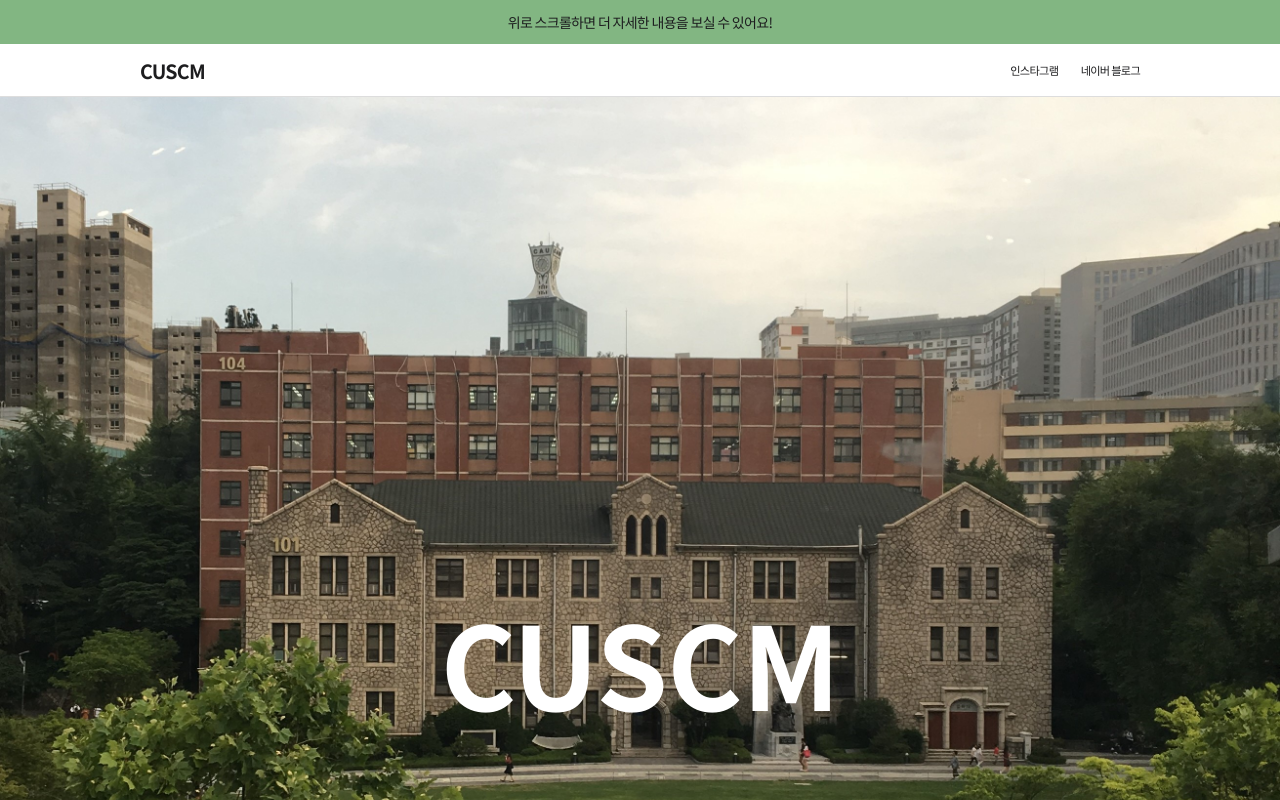
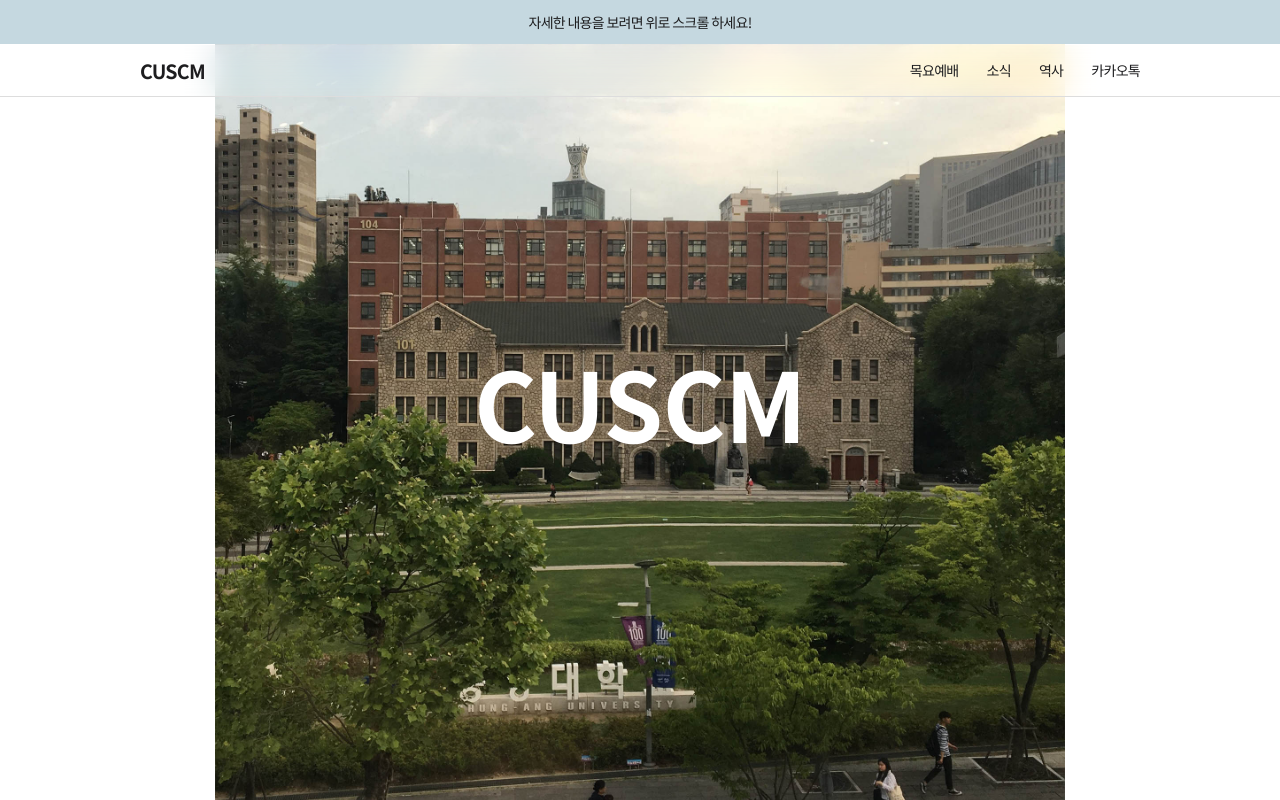
Before and after one commit to sage-cau/website-cuscm, a plain HTML site: page index.html in a window 1280 px wide. Shown: the top 800 px of the page. Drawn offline with Linux system fonts and the light colour scheme.

Commit message:
처음 부분 애니메이션

```diff
--- a/css/main.css
+++ b/css/main.css
@@ -40,8 +40,14 @@
 	width: 100%;
 	height: var(--global-nav-height);
 	padding: 0 1rem;
-	background: rgb(130, 182, 130);
+	background: rgb(197, 216, 224);
 }
+
+/* .global-nav a{
+	color: white;
+} */
+
+
 .local-nav {
 	position: absolute;
 	top: calc(var(--global-nav-height) + 1px);
@@ -51,16 +57,18 @@
 	height: var(--local-nav-height);
 	padding: 0 1rem;
 	border-bottom: 1px solid #ddd;
-}
-.local-nav-sticky .local-nav {
-	position: fixed;
-	top: 0;
+
 	background: rgba(255, 255, 255, 0.1);
 	/* for iPhone */
 	-webkit-backdrop-filter: saturate(180%) blur(15px);
 	-moz-backdrop-filter: saturate(180%) blur(15px);
 	-o-backdrop-filter: saturate(180%) blur(15px);
 	backdrop-filter: saturate(180%) blur(15px);
+}
+.local-nav-sticky .local-nav {
+	position: fixed;
+	top: 0;
+
 }
 .global-nav-links,
 .local-nav-links {
@@ -74,7 +82,7 @@
 	/* justify-content: space-between; */
 	justify-content: center;
 }
-.local-nav-links .club-name {
+.local-nav-links .home {
 	margin-right: auto;
 	font-size: 1.4rem;
 	font-weight: bold;
@@ -82,33 +90,62 @@
 .local-nav-links a {
 	font-size: 0.8rem;
 }
-.local-nav-links a:not(.club-name) {
+.local-nav-links a:not(.home) {
 	margin-left: 2em;
 }
 .scroll-section {
 	position: relative;
-	padding: 10vh 0;
+	padding: 20vh 0 5vh;
 }
-
-/* 인터렉티브 적용 전 임시 padding */
 #scroll-section-0 {
-	padding-top: 40vw;
-	padding-bottom: 60vw;
+	padding-top: 53vh;
+	padding-bottom: 500vh;
 }
 
 #scroll-section-0 h1 {
 	position: relative;
-	top: 10vh;
+	top: -10vh;
 	z-index: 5;
 	font-size: 4rem;
 	text-align: center;
 	color: #fff;
+	opacity: 1;
 }
+
+.sticky-elem {
+	/* display: none; */
+	position: fixed;
+	left: 0;
+	width: 100%;
+}
+
 .sticky-elem-canvas {
+	/* position: absolute; */
+	top: 0;
+	/* top: calc(var(--global-nav-height) + var(--local-nav-height)); */
+	height: 100%;
+}
+
+.sticky-elem-canvas canvas {
 	position: absolute;
-	/* top: 0; */
-	top: calc(var(--global-nav-height) + var(--local-nav-height));
-	height: 100%;
+	top: 50%;
+	left: 50%;
+}
+.main-message {
+	display: flex;
+	align-items: center;
+	justify-content: center;
+	top: 41vh;
+	margin: 5px 0;
+	height: 3em;
+	font-size: 1.8rem;
+	color: white;
+	/* opacity: 0; */
+}
+.main-message p {
+	font-weight: bold;
+	text-align: center;
+	line-height: 1.2;
 }
 
 .chapel-img, .bc-img, .prayer-img {
@@ -262,11 +299,15 @@
 } */
 
 @media (min-width: 1024px) {
+	.local-nav-links a {
+		font-size: 1rem;
+	}
+
 	#scroll-section-0 h1 {
-		font-size: 9vw;
+		font-size: 7.5vw;
 	}
 	.main-message {
-		font-size: 4vw;
+		font-size: 3vw;
 	}
 	#scroll-section-1 h1,
 	#scroll-section-2 h1,
--- a/index.html
+++ b/index.html
@@ -24,15 +24,19 @@
 				<a href="#" class="global-nav-item">연혁</a>
 				<a href="#" class="global-nav-item">이주의 포스터</a>
 				<a href="#" class="global-nav-item">카드뉴스 시리즈</a> -->
-				<a href="#" class="global-nav-item">위로 스크롤하면 더 자세한 내용을 보실 수 있어요!</a>
+				<a href="#" class="global-nav-item">자세한 내용을 보려면 위로 스크롤 하세요!</a>
 			</div>
 		</nav>
 		<nav class="local-nav">
 			<div class="local-nav-links">
-				<a href="#" class="club-name">CUSCM</a>
-				<!-- <a href="#">온라인 목요예배 소개</a> -->
-				<a href="https://www.instagram.com/cuscm_seoul/">인스타그램</a>
+				<a href="#" class="home">CUSCM</a>
+				<!-- <a href="https://www.instagram.com/cuscm_seoul/">인스타그램</a>
 				<a href="https://blog.naver.com/cuscmer">네이버 블로그</a>
+				<a href="https://pf.kakao.com/_XrUEK">카카오톡</a> -->
+				<a href="">목요예배</a>
+				<a href="">소식</a>
+				<a href="history.html">역사</a>
+				<a href="https://pf.kakao.com/_XrUEK">카카오톡</a>
 			</div>
 		</nav>
 
@@ -40,13 +44,13 @@
 		<section class="scroll-section" id="scroll-section-0">
 			<h1>CUSCM</h1>
 			<div class="sticky-elem sticky-elem-canvas">
-				<img class="image1" src="images/front-view.jpg" alt="front-view">
-				<!-- <canvas id="video-canvas-0" width="1920" height="1080"></canvas> -->
+				<!-- <img class="canvas-0" src="images/front-view.jpg" alt="front-view"> -->
+				<canvas id="canvas-0" width="1920" height="1920"></canvas>
 			</div>
-			<!--<div class="sticky-elem main-message a">
+			<div class="sticky-elem main-message a">
 				<p>중앙대학교에서<br>1948년부터 이어져 온 동아리</p>
 			</div>
-			<div class="sticky-elem main-message b">
+			<!--<div class="sticky-elem main-message b">
 				<p>70여년 동안 계속된<br>후배들과 캠퍼스를 위한 기도</p>
 			</div>
 			<div class="sticky-elem main-message c">
@@ -99,12 +103,10 @@
 			<h1>Bible College</h1>
 			<div class="desc-container">
 				<p class="description">
-					목요예배는 하나님을 만나고 경험하는 시간이라면, Bible
-					College(BC)는 하나님에 대해 더 알아가고 대화를 나누는
+					우리는 하나님의 말씀에 영혼을 구원하는 능력이 있음을 믿습니다. Bible
+					College (BC)는 하나님에 대해 더 알아가고 대화를 나누는
 					시간입니다. 학년에 따라 다양한 반이 있으며, 중앙대
-					동문 목사님과 강사님께서 강의를 진행해주십니다. 졸업하는
-					선배들이 대학생활 중 가장 그리운 순간으로 꼽는 시간이기도
-					합니다.<br><br>
+					동문 목사님과 강사님께서 강의를 진행해주십니다. <br><br>
 					<strong>매주 화요일 6시, zoom으로 진행됩니다.</strong>
 				</p>
 
@@ -114,13 +116,14 @@
 			<div>
 				<img class="prayer-img" src="images/zoom_prayer.png" alt="zoom_prayer">
 			</div>
-			<h3>하루의 시작을 하나님과 함께</h3>
+			<h3>어떤 일도 기도보다 앞서지 않게</h3>
 			<h1>아침 기도회</h1>
 			<div class="desc-container">
 				<p class="description">
 					매일 아침 말씀과 기도로 하루를 시작할 수 있는 시간
 					입니다. 묵상(10분)-설교(20분)-개인기도(자유)의 순서로
-					진행되고, 설교는 생명의 삶(두란노) 본문으로 진행되고 있습니다.<br><br>
+					진행되고, 설교는 생명의 삶(두란노) 본문으로 진행되고 있습니다.
+					기도할 때 성령께서 능력으로 여러분과 함께하실 것입니다.<br><br>
 					<strong>월요일~금요일 오전 8시, zoom으로 진행됩니다.</strong>
 				</p>
 			</div>
@@ -165,6 +168,7 @@
 		</footer>
 	</div>
 
-	<script src="js/main.js"></script>
+	<script type="module" src="js/main.js"></script>
+	<script type="module" src="js/scroll-section-0.js"></script>
 </body>
 </html>
--- a/js/main.js
+++ b/js/main.js
@@ -1,3 +1,30 @@
+import {setLayout} from './scroll-section-0.js'
+
 (() => {
+    let yOffset = 0;
 
+    function checkMenu() {
+		if (yOffset > 44) {
+			document.body.classList.add('local-nav-sticky');
+		} else {
+			document.body.classList.remove('local-nav-sticky');
+		}
+	}
+
+    window.addEventListener('scroll', () => {
+        yOffset = window.pageYOffset;
+        // scrollLoop();
+        checkMenu();
+        setLayout();
+
+
+        //   if (!rafState) {
+        //       rafId = requestAnimationFrame(loop);
+        //       rafState = true;
+        //   }
+    });
+
+    window.addEventListener('resize', () => {
+        setLayout();
+    });
 })();
--- /dev/null
+++ b/js/scroll-section-0.js
@@ -0,0 +1,96 @@
+export function setLayout() {
+    if (window.innerWidth < 1000) {
+        const heightRatio = window.innerHeight / 1920;
+        document.querySelector('#canvas-0').style.transform = `translate3d(-50%, -50%, 0) scale(${heightRatio})`;
+    } else {
+        document.querySelector('#canvas-0').style.transform = `translate3d(-50%, -50%, 0) scale(${850/1920})`;
+
+    }
+
+}
+
+(()=>{
+    function playAnimation(){
+        let canvas = document.querySelector('#canvas-0');
+        let context = canvas.getContext('2d');
+        let imgElem1 = new Image();
+        imgElem1.src = '/images/front-view-1920.jpg';
+
+        imgElem1.onload = function() {
+            context.drawImage(imgElem1, 0, 0);
+        };
+
+        let objs = {
+            messageA: document.querySelector('#scroll-section-0 .main-message.a')
+        };
+        let values = {
+            messageA_opacity_in: [0, 1, { start: 0.005, end: 0.1 }],
+            messageA_translateY_in: [20, 0, { start: 0.005, end: 0.12 }],
+
+			messageA_opacity_out: [1, 0, { start: 0.17, end: 0.2 }],
+			messageA_translateY_out: [0, -20, { start: 0.17, end: 0.2 }]
+        };
+
+        let currentYOffset = window.pageYOffset;
+        let scrollHeight = document.querySelector('#scroll-section-0').offsetHeight;
+
+        if (currentYOffset / scrollHeight <= 0.15) {
+            // in
+            objs.messageA.style.opacity = calcValues(values.messageA_opacity_in, currentYOffset);
+            objs.messageA.style.transform = `translate3d(0, ${calcValues(values.messageA_translateY_in, currentYOffset)}%, 0)`;
+        } else {
+            // out
+            objs.messageA.style.opacity = calcValues(values.messageA_opacity_out, currentYOffset);
+            objs.messageA.style.transform = `translate3d(0, ${calcValues(values.messageA_translateY_out, currentYOffset)}%, 0)`;
+        }
+
+    }
+    function calcValues(values, currentYOffset) {
+		let rv;
+		// 현재 씬(스크롤섹션)에서 스크롤된 범위를 비율로 구하기
+		const scrollHeight = document.querySelector('#scroll-section-0').offsetHeight;
+
+		// const scrollHeight = sceneInfo[currentScene].scrollHeight;
+		const scrollRatio = currentYOffset / scrollHeight;
+
+		if (values.length === 3) {
+			// start ~ end 사이에 애니메이션 실행
+			const partScrollStart = values[2].start * scrollHeight;
+			const partScrollEnd = values[2].end * scrollHeight;
+			const partScrollHeight = partScrollEnd - partScrollStart;
+
+			if (currentYOffset >= partScrollStart && currentYOffset <= partScrollEnd) {
+				rv = (currentYOffset - partScrollStart) / partScrollHeight * (values[1] - values[0]) + values[0];
+			} else if (currentYOffset < partScrollStart) {
+				rv = values[0];
+			} else if (currentYOffset > partScrollEnd) {
+				rv = values[1];
+			}
+		} else {
+			rv = scrollRatio * (values[1] - values[0]) + values[0];
+		}
+
+		return rv;
+	}
+
+    window.addEventListener('load', () => {
+        setLayout();
+        playAnimation();
+    });
+
+    window.addEventListener('scroll', ()=>{
+
+        // 메인 CUSCM 타이틀
+        if (window.pageYOffset > 20 && window.pageYOffset < 100) {
+            document.querySelector('#scroll-section-0 h1').style.opacity = (100 - window.pageYOffset) / 100;
+        }
+        else if (window.pageYOffset <= 20) {
+            document.querySelector('#scroll-section-0 h1').style.opacity = 1;
+        }
+        else if (window.pageYOffset >= 100) {
+            document.querySelector('#scroll-section-0 h1').style.opacity = 0;
+        }
+
+        playAnimation();
+    });
+})();
```
Also changed, not shown: images/front-view-1920.jpg (added).
